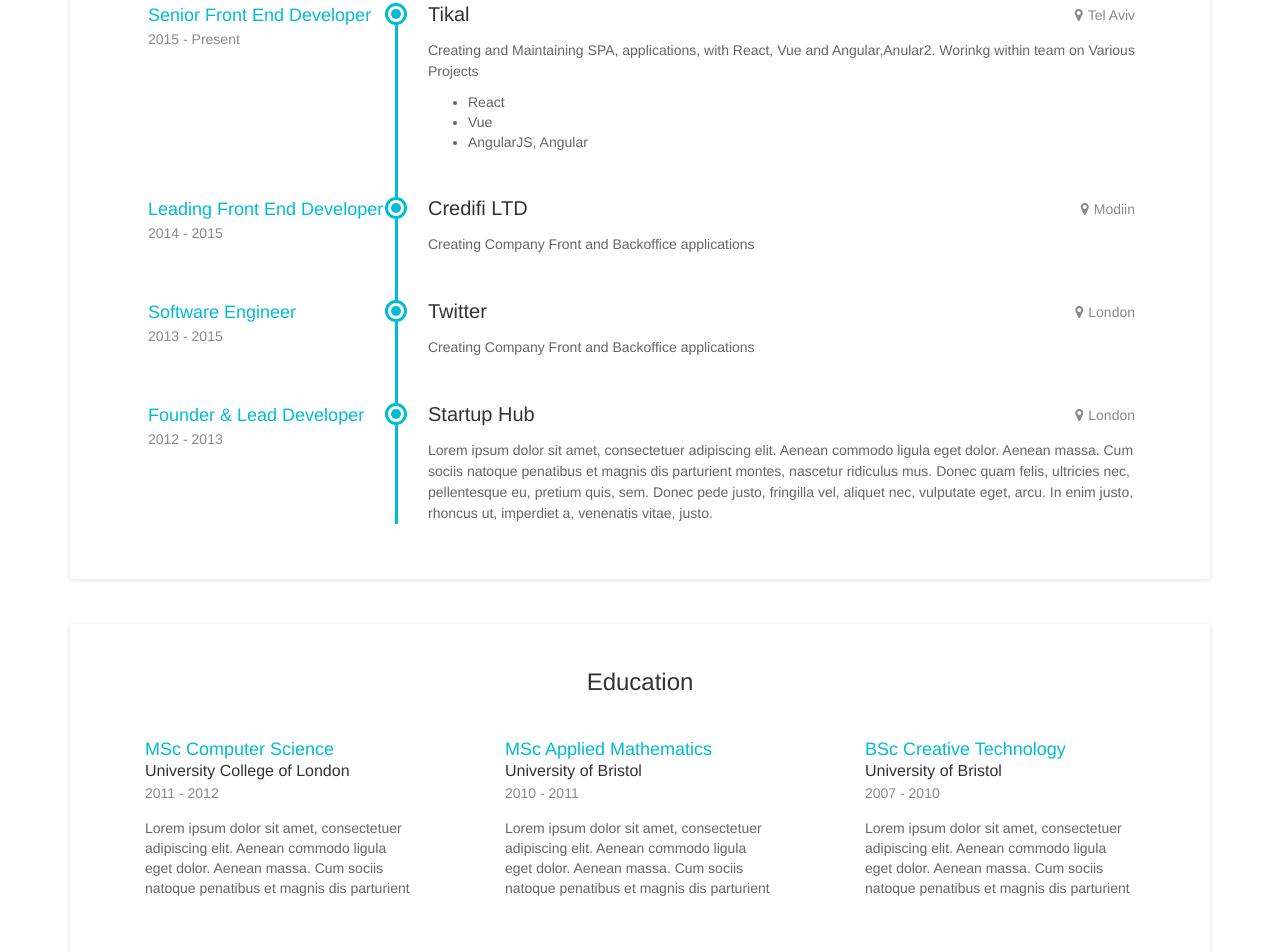
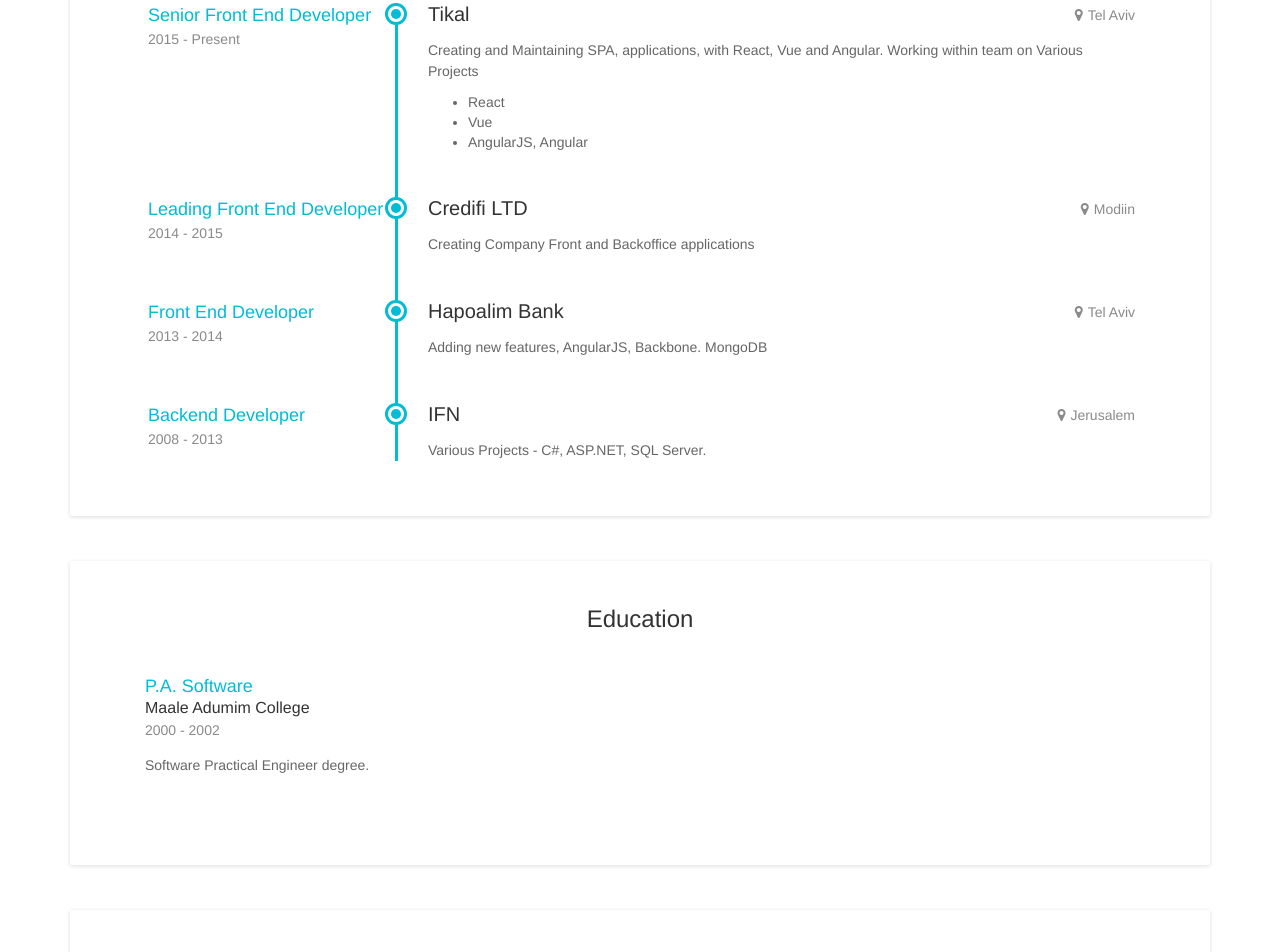
Before and after one commit to shootermv/moshe-vilner, a website with bundled scripts: page index.html in a window 1280 px wide. Shown: the part 873-1825 px from the top of the page. Built offline with nearby package versions, Linux system fonts and the light colour scheme.

Commit message:
update - 03

```diff
--- a/index.html
+++ b/index.html
@@ -115,8 +115,8 @@
                     </div>
                     <!--//job-meta-->
                     <div class="job-desc">
-                        <p>Creating and Maintaining SPA, applications, with React, Vue and Angular,Anular2. Worinkg within team
-                            on Various Projects
+                        <p>Creating and Maintaining SPA, applications, with React, Vue and Angular. Working within team on Various
+                            Projects
                         </p>
                         <ul>
                             <li>React</li>
@@ -148,16 +148,16 @@
 
                 <div class="item">
                     <div class="work-place">
-                        <h3 class="place">Twitter</h3>
-                        <div class="location"><i class="fa fa-map-marker" aria-hidden="true"></i>London</div>
+                        <h3 class="place">Hapoalim Bank</h3>
+                        <div class="location"><i class="fa fa-map-marker" aria-hidden="true"></i>Tel Aviv</div>
                     </div>
                     <div class="job-meta">
-                        <div class="title">Software Engineer</div>
-                        <div class="time">2013 - 2015</div>
+                        <div class="title">Front End Developer</div>
+                        <div class="time">2013 - 2014</div>
                     </div>
                     <!--//job-meta-->
                     <div class="job-desc">
-                        <p>Creating Company Front and Backoffice applications
+                        <p>Adding new features, AngularJS, Backbone. MongoDB
                         </p>
                     </div>
                     <!--//job-desc-->
@@ -166,20 +166,16 @@
 
                 <div class="item">
                     <div class="work-place">
-                        <h3 class="place">Startup Hub</h3>
-                        <div class="location"><i class="fa fa-map-marker" aria-hidden="true"></i>London</div>
+                        <h3 class="place">IFN</h3>
+                        <div class="location"><i class="fa fa-map-marker" aria-hidden="true"></i>Jerusalem</div>
                     </div>
                     <div class="job-meta">
-                        <div class="title">Founder &amp; Lead Developer</div>
-                        <div class="time">2012 - 2013</div>
+                        <div class="title">Backend Developer</div>
+                        <div class="time">2008 - 2013</div>
                     </div>
                     <!--//job-meta-->
                     <div class="job-desc">
-                        <p>Lorem ipsum dolor sit amet, consectetuer adipiscing elit. Aenean commodo ligula eget dolor. Aenean
-                            massa. Cum sociis natoque penatibus et magnis dis parturient montes, nascetur ridiculus mus.
-                            Donec quam felis, ultricies nec, pellentesque eu, pretium quis, sem. Donec pede justo, fringilla
-                            vel, aliquet nec, vulputate eget, arcu. In enim justo, rhoncus ut, imperdiet a, venenatis vitae,
-                            justo.
+                        <p>Various Projects - C#, ASP.NET, SQL Server.
                         </p>
                     </div>
                     <!--//job-desc-->
@@ -197,52 +193,18 @@
             <div class="row">
                 <div class="item col-xs-12 col-sm-4">
                     <div class="item-inner">
-                        <h3 class="degree">MSc Computer Science</h3>
+                        <h3 class="degree">P.A. Software</h3>
                         <div class="education-body">
-                            University College of London
+                            Maale Adumim College
                         </div>
                         <!--//education-body-->
-                        <div class="time">2011 - 2012</div>
+                        <div class="time">2000 - 2002</div>
                         <div class="desc">
-                            Lorem ipsum dolor sit amet, consectetuer adipiscing elit. Aenean commodo ligula eget dolor. Aenean massa. Cum sociis natoque
-                            penatibus et magnis dis parturient
+                            Software Practical Engineer degree.
                         </div>
                     </div>
                     <!--//item-inner-->
                 </div>
-                <!--//item-->
-                <div class="item col-xs-12 col-sm-4">
-                    <div class="item-inner">
-                        <h3 class="degree">MSc Applied Mathematics</h3>
-                        <div class="education-body">
-                            University of Bristol
-                        </div>
-                        <!--//education-body-->
-                        <div class="time">2010 - 2011</div>
-                        <div class="desc">
-                            Lorem ipsum dolor sit amet, consectetuer adipiscing elit. Aenean commodo ligula eget dolor. Aenean massa. Cum sociis natoque
-                            penatibus et magnis dis parturient
-                        </div>
-                    </div>
-                    <!--//item-inner-->
-                </div>
-                <!--//item-->
-                <div class="item col-xs-12 col-sm-4">
-                    <div class="item-inner">
-                        <h3 class="degree">BSc Creative Technology</h3>
-                        <div class="education-body">
-                            University of Bristol
-                        </div>
-                        <!--//education-body-->
-                        <div class="time">2007 - 2010</div>
-                        <div class="desc">
-                            Lorem ipsum dolor sit amet, consectetuer adipiscing elit. Aenean commodo ligula eget dolor. Aenean massa. Cum sociis natoque
-                            penatibus et magnis dis parturient
-                        </div>
-                    </div>
-                    <!--//item-inner-->
-                </div>
-                <!--//item-->
 
             </div>
             <!--//row-->
@@ -260,8 +222,8 @@
                             <div class="chart-easy-pie text-center">
                                 <div class="chart-theme-1 chart" data-percent="98"><span>98</span>%</div>
                             </div>
-                            <h4 class="skill-name">Python &amp; Django</h4>
-                            <div class="level">Expert, 8 years</div>
+                            <h4 class="skill-name">NodeJS</h4>
+                            <div class="level">Expert, 4 years</div>
                             <div class="desc">
                                 Lorem ipsum dolor sit amet, consectetuer adipiscing elit. Aenean commodo ligula eget dolor. Aenean massa. Cum sociis natoque
                                 penatibus et magnis dis parturient
@@ -291,7 +253,7 @@
                                 <div class="chart-theme-1 chart" data-percent="85"><span>85</span>%</div>
                             </div>
                             <h4 class="skill-name">React &amp; Angular</h4>
-                            <div class="level">Advanced, 4 years</div>
+                            <div class="level">Advanced, 6 years</div>
                             <div class="desc">
                                 Lorem ipsum dolor sit amet, consectetuer adipiscing elit. Aenean commodo ligula eget dolor. Aenean massa. Cum sociis natoque
                                 penatibus et magnis dis parturient
@@ -319,6 +281,7 @@
                     <span class="skill-tag">Nodejs</span>
                     <span class="skill-tag">React</span>
                     <span class="skill-tag">Vue.js</span>
+                    <span class="skill-tag">slim.js</span>
                     <span class="skill-tag">English</span>
                     <span class="skill-tag">Russian</span>
                 </div>
```
